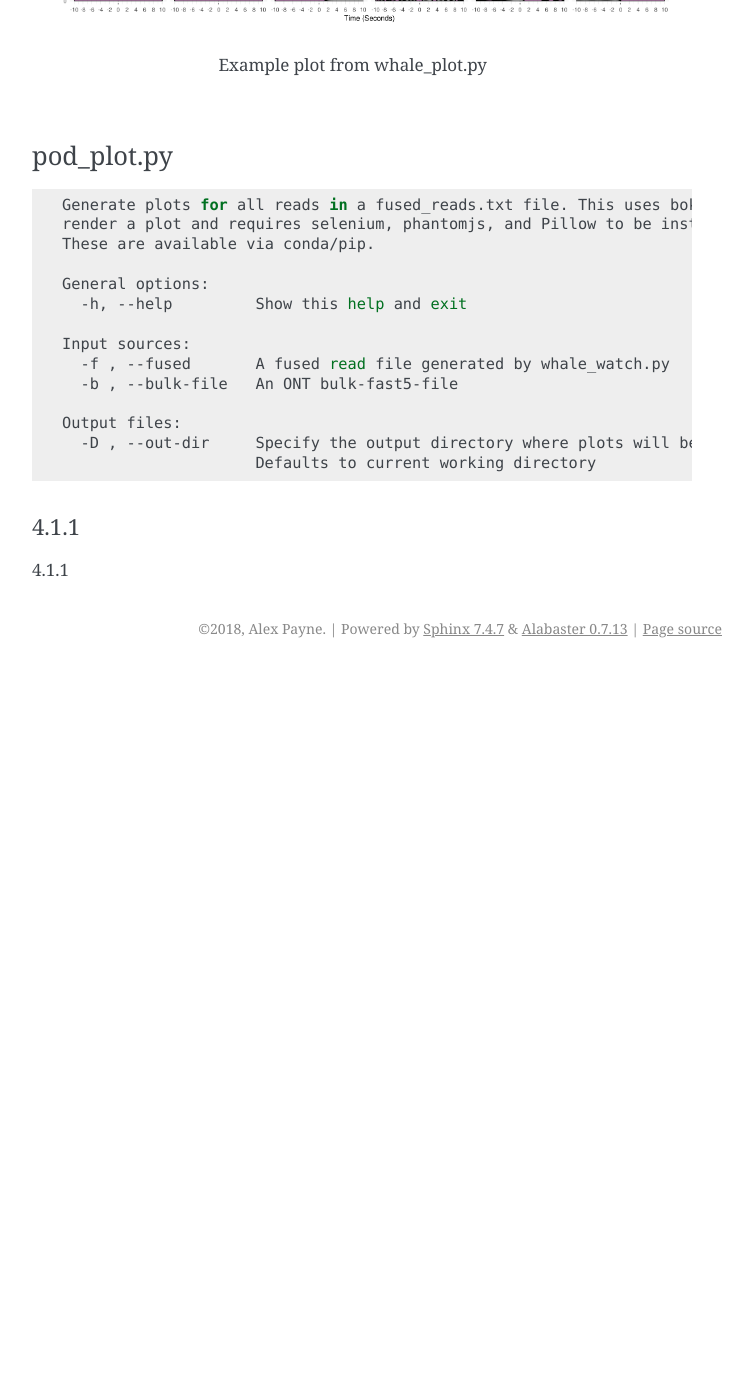
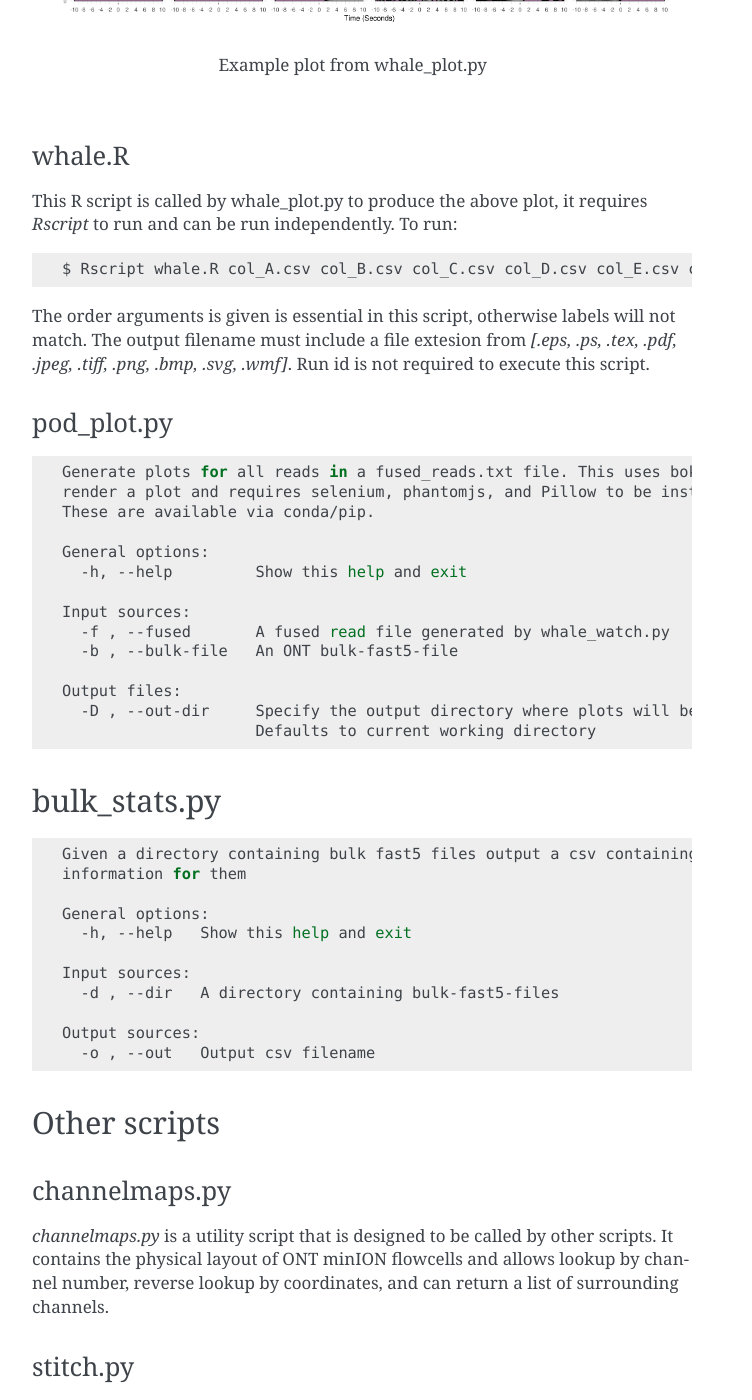
Before and after one commit to LooseLab/bulkvis, a Sphinx documentation site: the page built from docs/utilities.rst, in a window 1280 px wide and 1400 px high, scrolled down 4384 px. Shown: the whole window, without its empty margins (388-1140 px from the left). Built offline with Sphinx 7.4.7, drawn with Linux system fonts in a browser that asks for light colours; before the commit the page ends 5052 px from its top, so only the background shows below that; some of the changed text lies outside the part shown.

Commit message:
Update docs and script help text

```diff
--- a/docs/utilities.rst
+++ b/docs/utilities.rst
@@ -142,6 +142,19 @@ Example plot:
 
     Example plot from whale_plot.py
 
+whale.R
+^^^^^^^
+
+This R script is called by whale_plot.py to produce the above plot, it requires `Rscript` to run and can be run independently. To run:
+
+.. code-block:: bash
+
+    $ Rscript whale.R col_A.csv col_B.csv col_C.csv col_D.csv col_E.csv col_F.csv <<output filename>> <<run id>>
+
+The order arguments is given is essential in this script, otherwise labels will not match.
+The output filename must include a file extesion from `[.eps, .ps, .tex, .pdf, .jpeg, .tiff, .png, .bmp, .svg, .wmf]`.
+Run id is not required to execute this script.
+
 pod_plot.py
 ^^^^^^^^^^^
 .. code-block:: bash
@@ -161,8 +174,31 @@ pod_plot.py
       -D , --out-dir     Specify the output directory where plots will be saved.
                          Defaults to current working directory
 
+bulk_stats.py
+-------------
+.. code-block:: bash
 
+    Given a directory containing bulk fast5 files output a csv containing the run
+    information for them
 
-4.1.1
-"""""
-4.1.1
+    General options:
+      -h, --help   Show this help and exit
+
+    Input sources:
+      -d , --dir   A directory containing bulk-fast5-files
+
+    Output sources:
+      -o , --out   Output csv filename
+
+Other scripts
+-------------
+
+channelmaps.py
+^^^^^^^^^^^^^^
+`channelmaps.py` is a utility script that is designed to be called by other scripts. It contains the physical layout of
+ONT minION flowcells and allows lookup by channel number, reverse lookup by coordinates, and can return a list of
+surrounding channels.
+
+stitch.py
+^^^^^^^^^
+`stitch.py` is a utility script that is called from bulkvis, it will produce the read fast5 file from the squiggle data.
```
Also changed, not shown: requirements.txt (+8 -6 lines), 3 other files.
